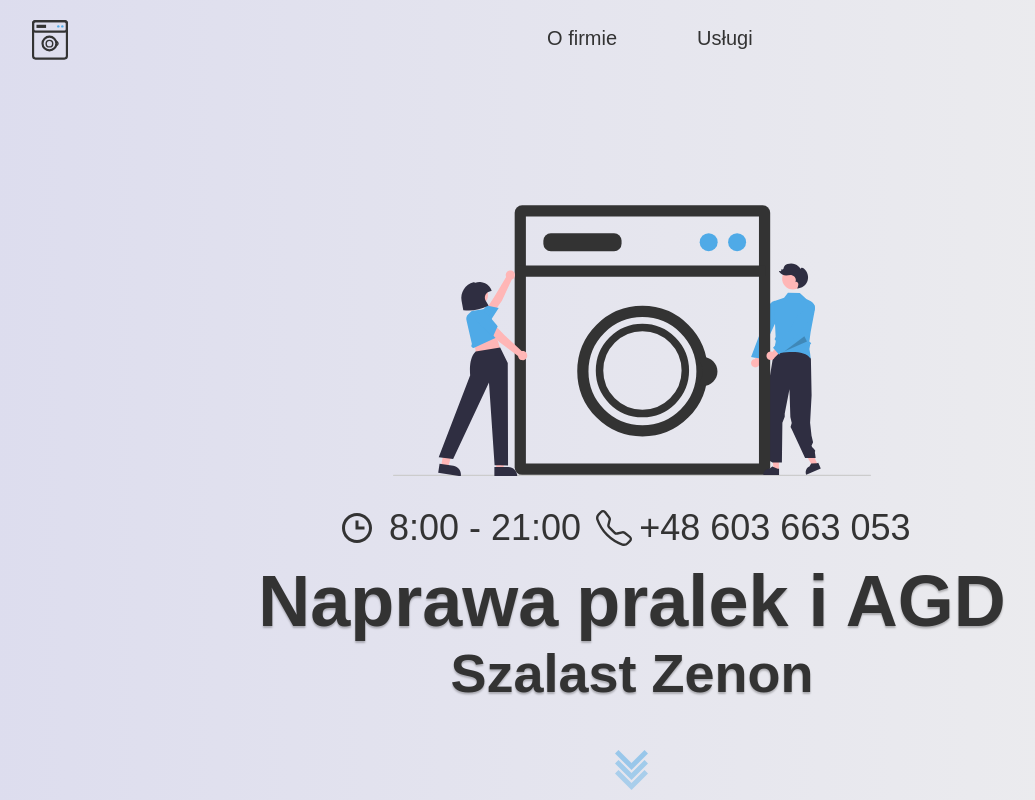
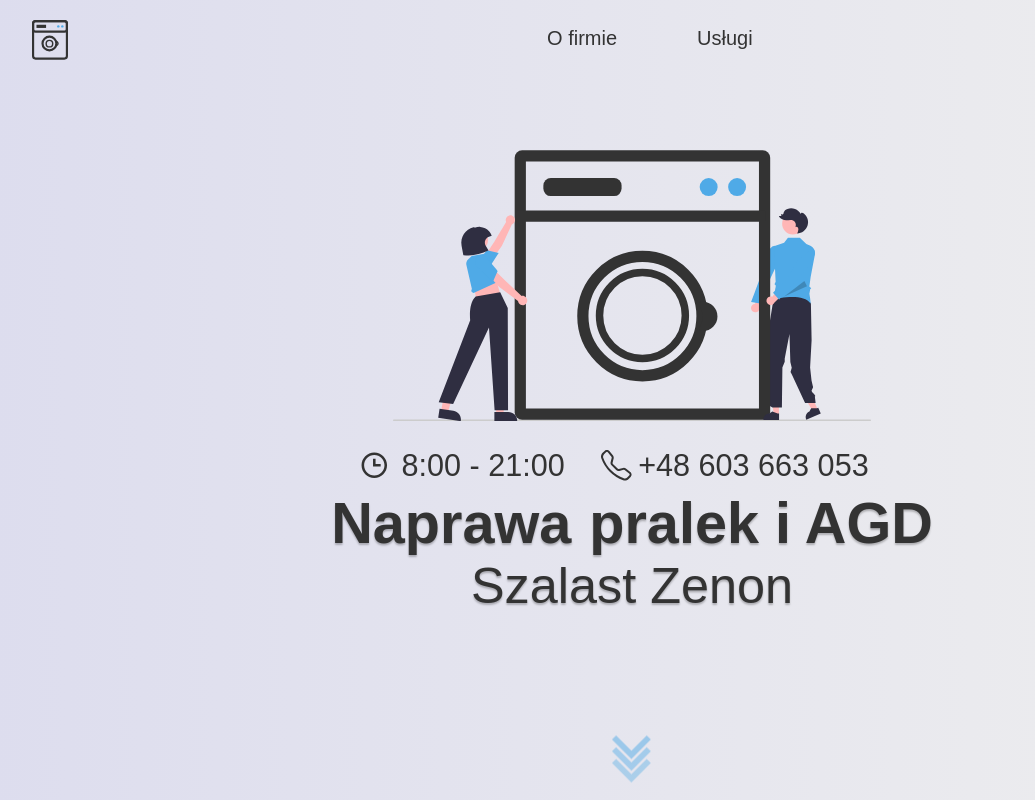
Before and after one commit to alfycode/naprawa-pralek-website, a React (Create React App) app: page / in a window 1280 px wide. Shown: the top 800 px of the page, without its empty margins (8-1043 px from the left). Built offline with nearby package versions, Linux system fonts and the light colour scheme.

Commit message:
main : fix: landing mediaqueries, scrollIcon animation

```diff
--- a/src/pages/AboutUs/index.js
+++ b/src/pages/AboutUs/index.js
@@ -42,7 +42,7 @@ const AboutUsPage = () => {
         <AboutUsOpinionsWrap>
           <AboutUsOpinionContainer
             style={{ y: -100, opacity: 0 }}
-            whileInView={{ y: 0, opacity: 1, transition: { delay: 0.2 } }}
+            whileInView={{ y: 0, opacity: 1, transition: { delay: 0.3 } }}
             whileHover={{ scale: 1.05 }}
             whileTap={{ scale: 1.01 }}
             viewport={{ once: true }}
@@ -60,7 +60,7 @@ const AboutUsPage = () => {
           </AboutUsOpinionContainer>
           <AboutUsOpinionContainer
             style={{ y: -100, opacity: 0 }}
-            whileInView={{ y: 0, opacity: 1, transition: { delay: 0.3 } }}
+            whileInView={{ y: 0, opacity: 1, transition: { delay: 0.5 } }}
             whileHover={{ scale: 1.05 }}
             whileTap={{ scale: 1.01 }}
             viewport={{ once: true }}
@@ -77,7 +77,7 @@ const AboutUsPage = () => {
           </AboutUsOpinionContainer>
           <AboutUsOpinionContainer
             style={{ y: -100, opacity: 0 }}
-            whileInView={{ y: 0, opacity: 1, transition: { delay: 0.4 } }}
+            whileInView={{ y: 0, opacity: 1, transition: { delay: 0.7 } }}
             whileHover={{ scale: 1.05 }}
             whileTap={{ scale: 1.01 }}
             viewport={{ once: true }}
--- a/src/pages/Landing/LandingElements.js
+++ b/src/pages/Landing/LandingElements.js
@@ -1,51 +1,38 @@
 import styled from "styled-components";
-import {theme} from "../../helpers/theme";
+import { theme } from "../../helpers/theme";
+import { motion } from "framer-motion";
 
 export const StyledContentContainer = styled.div`
   display: flex;
   flex-direction: column;
   justify-content: center;
   align-items: center;
+  transform: translateY(-13.5%);
 `;
-
 export const StyledTextContentContainer = styled.div`
   display: flex;
   flex-direction: column;
   justify-content: center;
   align-items: center;
   color: ${theme.colors.dark};
-
   @media screen and (min-width: 768px) {
     flex-direction: column-reverse;
   }
 `;
-
 export const StyledImage = styled.img`
   max-width: 80vw;
   max-height: 40vh;
   margin-bottom: 20px;
 `;
-
 export const StyledScrollIcon = styled.img`
-  height: 40px;
-  position: absolute;
-  bottom: 10px;
-
-  @media screen and (min-width: 550px) {
-    position: static;
-  }
-  @media screen and (min-width: 768px) {
-    position: absolute;
-    bottom: 10px;
-  }
+  width: 100%;
+  height: 100%;
 `;
-
 export const StyledTextWrapper = styled.div`
   text-align: center;
   margin-bottom: 20px;
   padding: 0 15px;
 `;
-
 export const StyledCompanyNameWrapper = styled.div`
   display: flex;
   flex-direction: column;
@@ -54,32 +41,35 @@ export const StyledCompanyNameWrapper = styled.div`
     gap: 1em;
   }
 `;
-
 export const StyledTitle = styled.h1`
   font-size: 4em;
   text-shadow: 0px 2px 2px rgba(0, 0, 0, 0.25);
   font-weight: 600;
   white-space: nowrap;
+  @media screen and (min-width: 768px) {
+    font-size: 3.2em;
+  }
 `;
-
 export const StyledSubTitle = styled.h2`
   font-size: 3em;
   text-shadow: 0px 2px 2px rgba(0, 0, 0, 0.25);
-  font-weight: 600;
+  font-weight: 500;
+  @media screen and (min-width: 768px) {
+    font-size: 2.8em;
+  }
 `;
-
 export const StyledPhoneHoursContainer = styled.div`
   display: flex;
   flex-direction: column;
-  font-size: 2em;
+  font-size: 2.2em;
   align-items: center;
   justify-content: center;
   width: 80vw;
   @media screen and (min-width: 768px) {
+    font-size: 1.7em;
     flex-direction: row;
   }
 `;
-
 export const StyledHoursContainer = styled.div`
   display: flex;
   flex-direction: row;
@@ -88,26 +78,26 @@ export const StyledHoursContainer = styled.div`
     margin: 0;
   }
 `;
-export const StyledPhoneContainer = styled.a`
+export const StyledPhoneContainer = styled(motion.a)`
   display: flex;
   flex-direction: row;
   justify-content: center;
   align-items: center;
-  background: rgba(79, 170, 231, 0.25);
+  background: ${theme.colors.lightBlue};
   border: 5px solid #cee5f5;
   border-radius: 100px;
-  line-height: 180%;
+  line-height: 120%;
   font-weight: 500;
   cursor: pointer;
-
   color: inherit;
   text-decoration: inherit;
-  padding: 0 15px;
+  padding: 0.6em 1.2em;
 
   @media screen and (min-width: 768px) {
     background-color: transparent;
     border: none;
-    cursor: none;
+    cursor: pointer;
+    padding: 0.2em 1.2em;
   }
 `;
 
@@ -127,3 +117,8 @@ export const StyledClockLogo = styled.div`
   align-items: center;
   margin-right: 0.4em;
 `;
+export const ScrollIconWrap = styled(motion.div)`
+  width: 40px;
+  position: absolute;
+  bottom: 10px;
+`;
--- a/src/pages/Landing/index.js
+++ b/src/pages/Landing/index.js
@@ -20,6 +20,7 @@ import {
   StyledPhoneContainer,
   StyledPhoneLogo,
   StyledPhone,
+  ScrollIconWrap,
 } from "./LandingElements";
 const LandingPage = () => {
   return (
@@ -41,7 +42,10 @@ const LandingPage = () => {
               </StyledClockLogo>
               <StyledHours>8:00 - 21:00</StyledHours>
             </StyledHoursContainer>
-            <StyledPhoneContainer href="tel:+48603663053">
+            <StyledPhoneContainer
+              href="tel:+48603663053"
+              whileHover={{ scale: 0.97 }}
+            >
               <StyledPhoneLogo>
                 <BsTelephone />
               </StyledPhoneLogo>
@@ -50,7 +54,19 @@ const LandingPage = () => {
           </StyledPhoneHoursContainer>
         </StyledTextContentContainer>
       </StyledContentContainer>
-      <StyledScrollIcon src={ScrollLogo}></StyledScrollIcon>
+      <ScrollIconWrap
+        animate={{
+          y: -50,
+          opacity: [1, 0.5],
+          transition: {
+            repeat: Infinity,
+            repeatType: "mirror",
+            duration: 1,
+          },
+        }}
+      >
+        <StyledScrollIcon src={ScrollLogo} />
+      </ScrollIconWrap>
     </Container>
   );
 };
```
